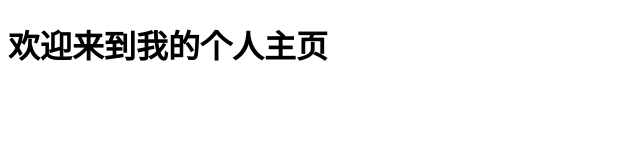
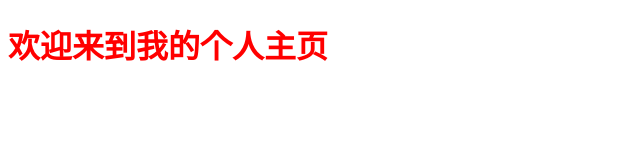
Before and after one commit to DJYpersonal/DJYpersonal.github.io, a plain HTML site: page index.html in a window 1280 px wide. Shown: the whole page, without its empty margins (0-640 px from the left). Drawn offline with Linux system fonts and the light colour scheme.

Commit message:
我上传了一个样式

```diff
--- /dev/null
+++ b/css/index.css
@@ -0,0 +1,3 @@
+h1{
+    color:red;
+}
--- a/index.html
+++ b/index.html
@@ -3,6 +3,7 @@
 <head>
 	<meta charset="UTF-8">
 	<title>邓佳艳</title>
+	<link rel="stylesheet" href="./css/index.css">
 </head>
 <body>
 	<h1>欢迎来到我的个人主页</h1>
```
